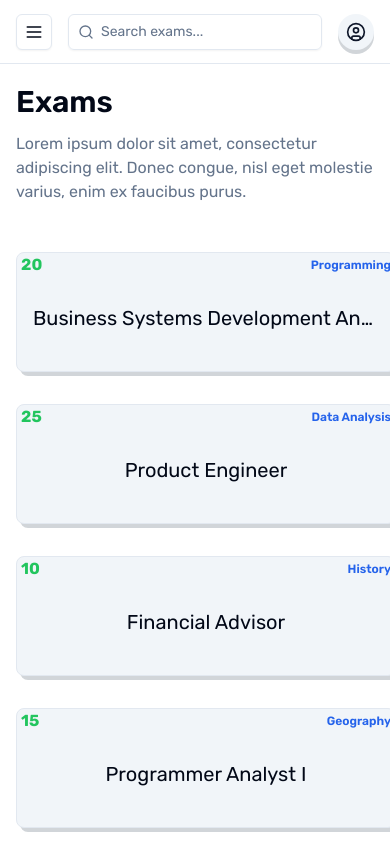
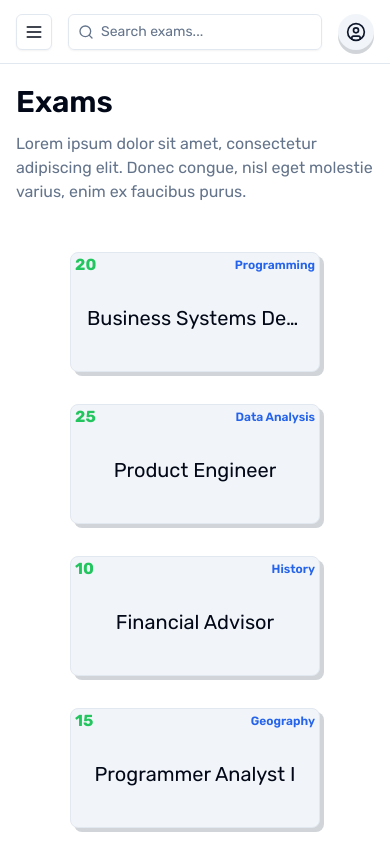
Before and after one commit to alieldeba/examon, a Next.js app: page /exams in a window 390 px wide. Shown: the top 844 px of the page. Built offline with nearby package versions, Linux system fonts and the light colour scheme.

Commit message:
CU-86by3qq5d - [BUG] Mobile design

```diff
--- a/components/ExamCard.tsx
+++ b/components/ExamCard.tsx
@@ -16,7 +16,7 @@ function ExamCard({ exam }: { exam: Exam }) {
   return (
     <Dialog>
       <DialogTrigger>
-        <div className="relative m-auto max-w-[380px] h-[120px] flex items-center justify-center space-y-3 p-4 border rounded-lg bg-secondary hover:bg-[#e8ebee] dark:hover:bg-[#1c2737] shadow-[4px_4px_0_#d1d5d9] dark:shadow-[4px_4px_0_#1e293bb8] active:shadow-[0px_0px_0_#000] dark:active:shadow-[0px_0px_0_#000] active:translate-x-1 active:translate-y-1 transition-all">
+        <div className="relative m-auto w-[250px] min-[410px]:w-full max-w-[380px] h-[120px] flex items-center justify-center space-y-3 p-4 border rounded-lg bg-secondary hover:bg-[#e8ebee] dark:hover:bg-[#1c2737] shadow-[4px_4px_0_#d1d5d9] dark:shadow-[4px_4px_0_#1e293bb8] active:shadow-[0px_0px_0_#000] dark:active:shadow-[0px_0px_0_#000] active:translate-x-1 active:translate-y-1 transition-all">
           <div className="mt-3 truncate">
             <h3 className="text-xl truncate">{exam.title}</h3>
             <p className="text-xs font-semibold absolute p-1 -top-0 right-0 text-primary">
@@ -30,14 +30,12 @@ function ExamCard({ exam }: { exam: Exam }) {
       </DialogTrigger>
       <DialogContent>
         <DialogHeader>
-          <div className="truncate">
           <DialogTitle className="uppercase tracking-wide">
             {exam.title}
           </DialogTitle>
           <p className="tracking-wide text-xs uppercase font-bold mt-2">
             By: {exam.teacher}
           </p>
-          </div>
           <DialogDescription>{exam.desc}</DialogDescription>
         </DialogHeader>
         <DialogFooter>
--- a/components/ui/dialog.tsx
+++ b/components/ui/dialog.tsx
@@ -59,7 +59,7 @@ const DialogHeader = ({
 }: React.HTMLAttributes<HTMLDivElement>) => (
   <div
     className={cn(
-      "flex flex-col space-y-1.5 text-center sm:text-left",
+      "flex flex-col space-y-1.5 text-center sm:text-left mt-3",
       className
     )}
     {...props}
```
Lines whose indentation alone changed are shown as unchanged.
